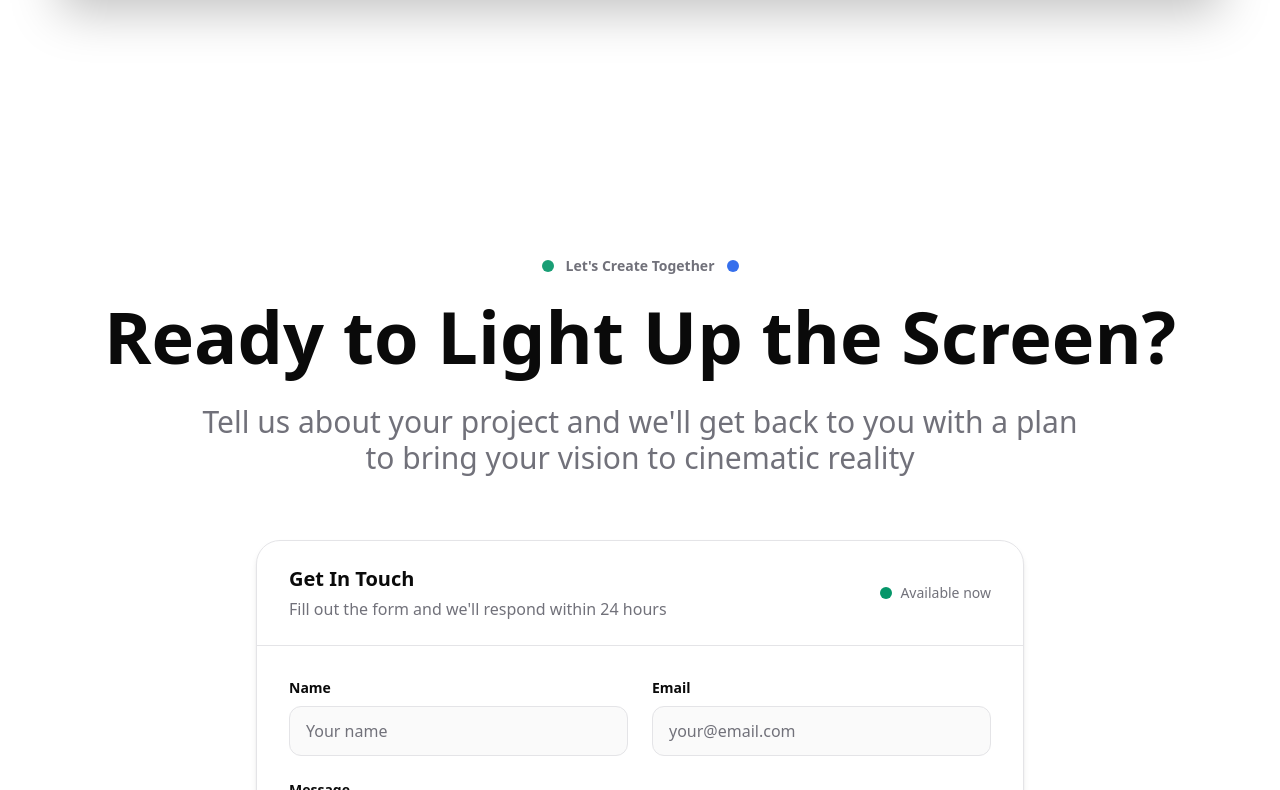
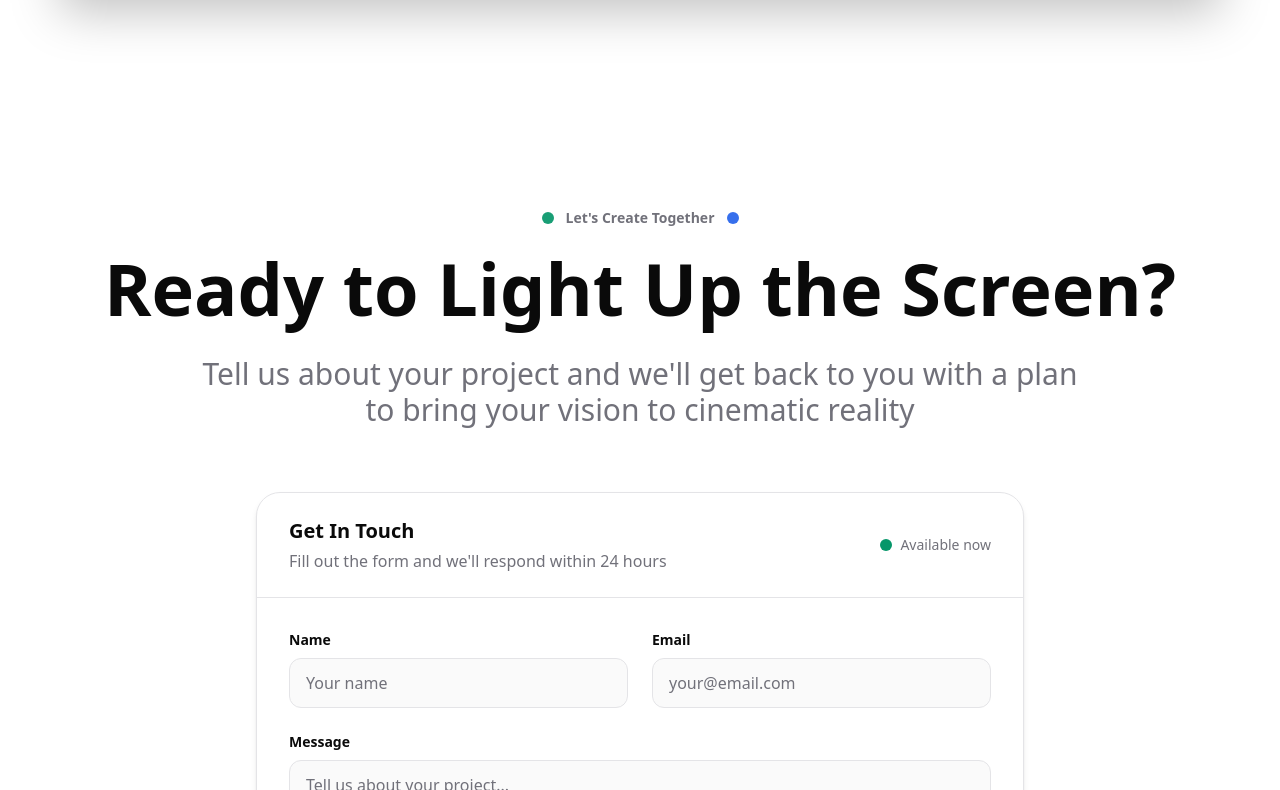
Before and after one commit to rintuchowdory/remix-of-visual-landing-page-website-template, a React (Vite) app: page / in a window 1280 px wide. Shown: the part 7950-8740 px from the top of the page. Built offline with nearby package versions, Linux system fonts and the light colour scheme; the HTML template or start-up script is replaced by a standard one; a web font is replaced by a local one.

Commit message:
Changes
Co-authored-by: rintuchowdory <189377655+rintuchowdory@users.noreply.github.com>

```diff
--- a/src/components/Contact.tsx
+++ b/src/components/Contact.tsx
@@ -22,7 +22,7 @@ export function Contact() {
   }
 
   return (
-    <section id="contact" className="relative py-32 bg-card/30">
+    <section id="contact" className="relative py-20 bg-card/30">
       <div className="container mx-auto px-6 sm:px-8 lg:px-12">
         {/* Section Header */}
         <div className="text-center mb-16">
```
